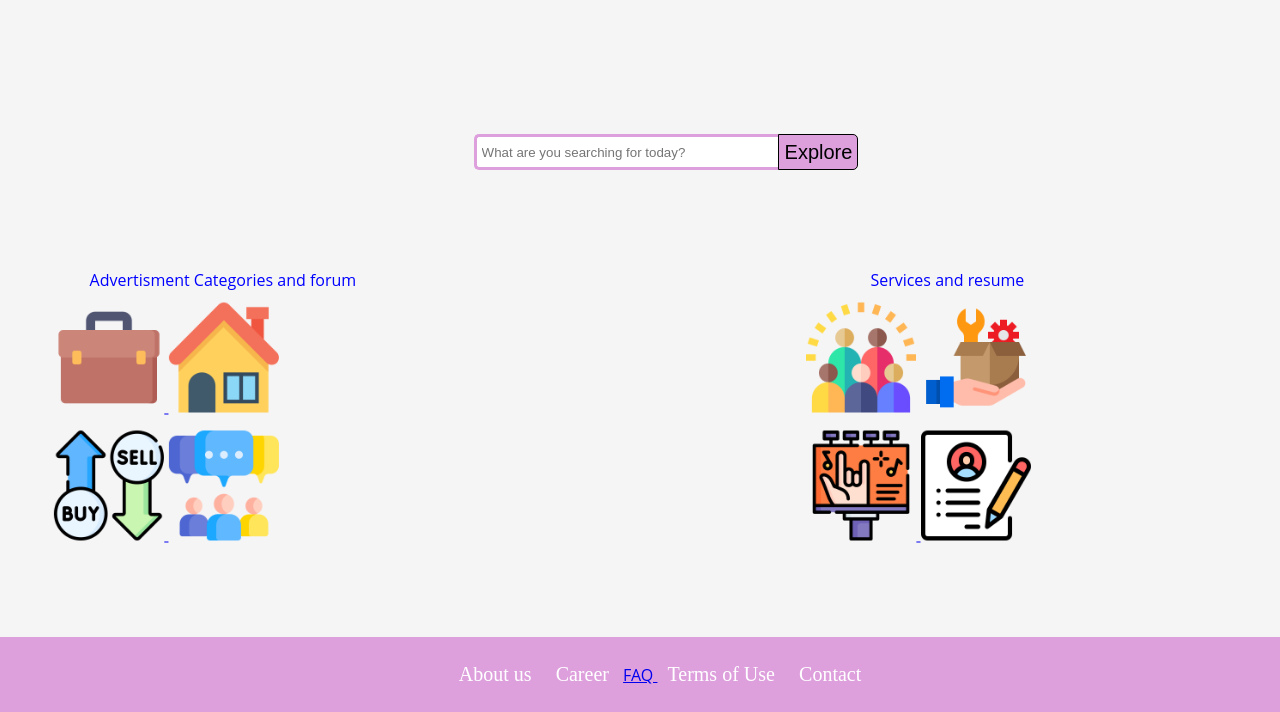
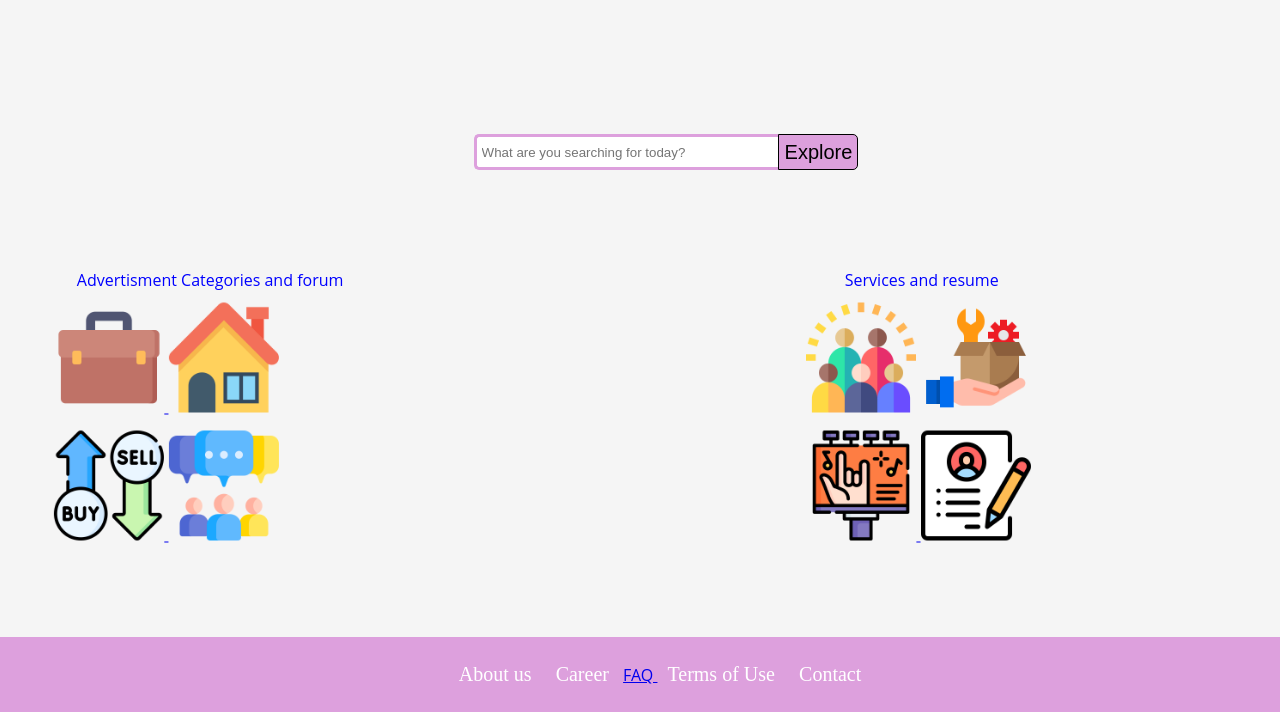
Before and after one commit to cornylange1/visualisering508, a plain HTML site: page index.html in a window 1280 px wide. Shown: the part 88-800 px from the top of the page. Drawn offline with Linux system fonts and the light colour scheme.

Commit message:
Update style.css

```diff
--- a/style.css
+++ b/style.css
@@ -84,7 +84,7 @@ body{
   width: 30%;
   position: absolute;
   top: 46%;
-  left: 22%;
+  left: 21%;
   transform: translate(-50%, -50%);
 }
 
@@ -109,7 +109,7 @@ body{
   width: 30%;
   position: absolute;
   top: 46%;
-  left: 83%;
+  left: 81%;
   transform: translate(-50%, -50%);
 }
 
```
